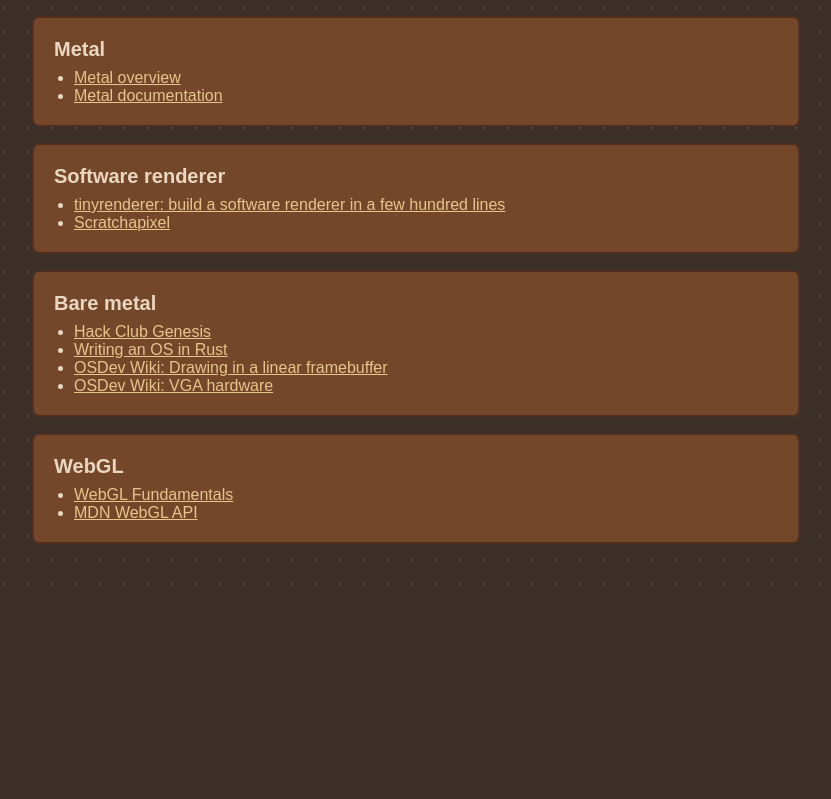
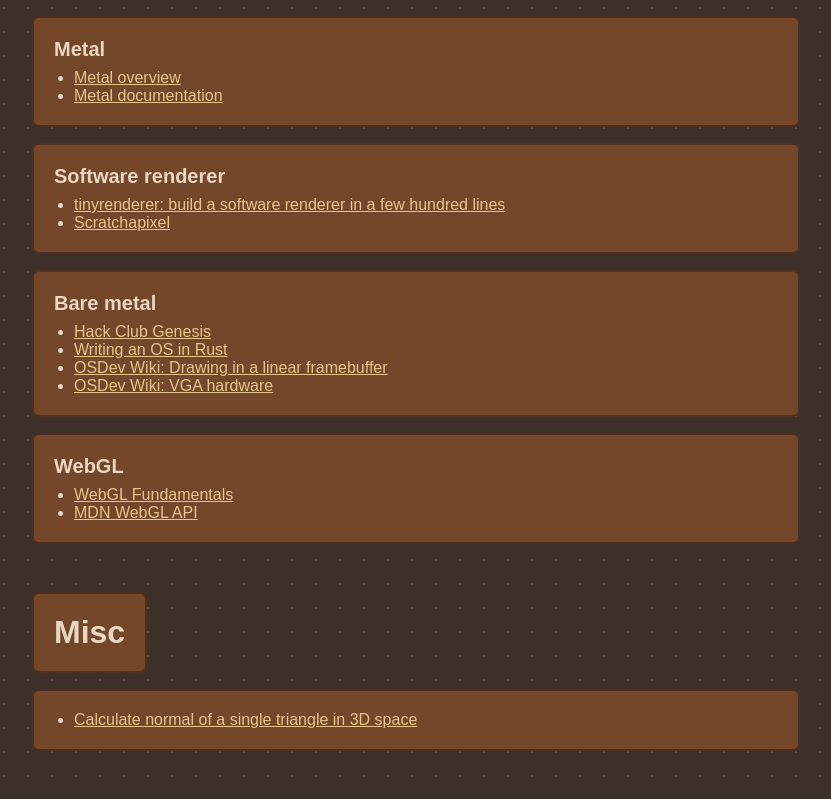
Before and after one commit to hackclub/mipmap, a SvelteKit app in the folder frontend/: page /docs in a window 1280 px wide. Shown: the part 1204-2003 px from the top of the page, without its empty margins (224-1055 px from the left). Before the commit the page ends 1796 px from the top, so only its background shows below. Built offline with nearby package versions, Linux system fonts and the light colour scheme; no server answers; a web font is replaced by a local one.

Commit message:
add normal calculation source

```diff
--- a/frontend/src/routes/docs/+page.svelte
+++ b/frontend/src/routes/docs/+page.svelte
@@ -97,6 +97,13 @@
             ],
         },
     ];
+
+    const misc = [
+        {
+            text: "Calculate normal of a single triangle in 3D space",
+            href: "https://stackoverflow.com/questions/19350792/calculate-normal-of-a-single-triangle-in-3d-space",
+        },
+    ];
 </script>
 
 <SiteHead
@@ -141,6 +148,18 @@
             </section>
         {/each}
     </div>
+    <header class="card section">
+        <h2>Misc</h2>
+    </header>
+    <section class="card wide">
+        <ul>
+            {#each misc as { text, href }}
+                <li>
+                    <a {href} target="_blank" rel="noopener">{text}</a>
+                </li>
+            {/each}
+        </ul>
+    </section>
 </main>
 
 <style>
@@ -179,6 +198,10 @@
         width: 100%;
     }
 
+    h3 + ul {
+        margin-top: 0.5rem;
+    }
+
     h3 {
         margin: 0;
         font-size: 1.25rem;
@@ -186,7 +209,7 @@
     }
 
     ul {
-        margin: 0.5rem 0 0;
+        margin: 0;
         padding-left: 1.25rem;
     }
 
```
